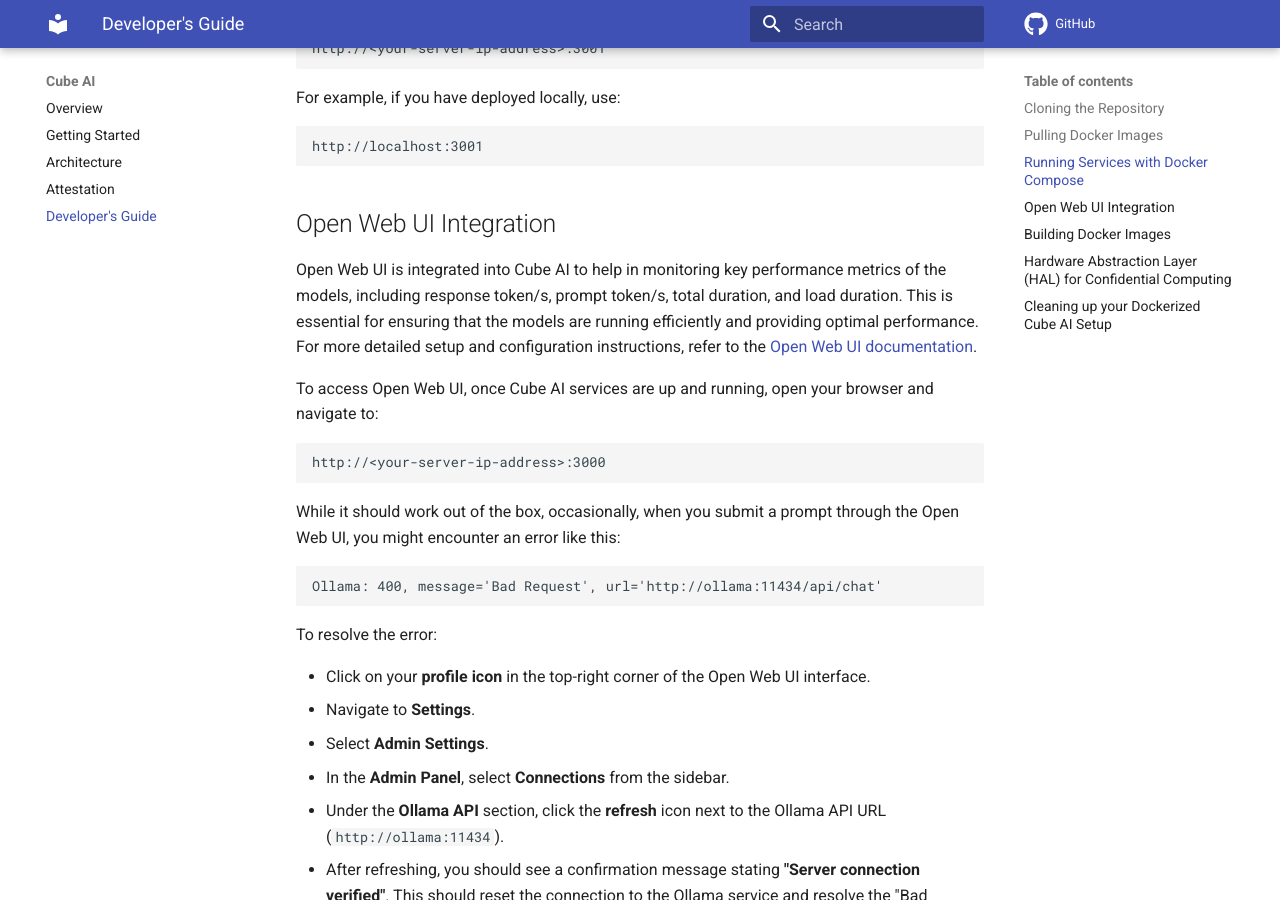
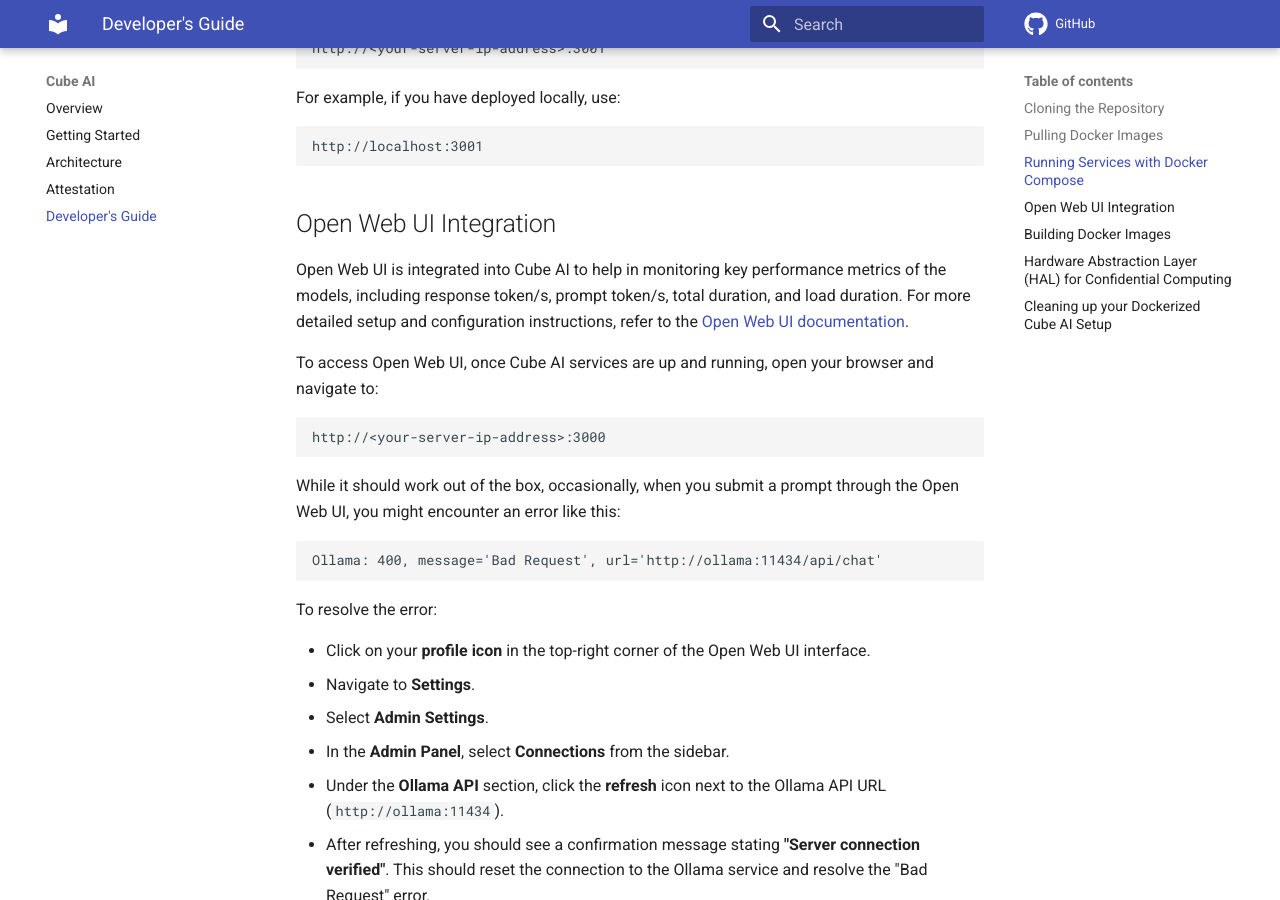
Before and after one commit to ultravioletrs/cube-docs, an MkDocs documentation site: the page built from docs/developer-guide.md, in a window 1280 px wide and 900 px high, scrolled down 702 px. Built offline with MkDocs 1.6.1 and Material for MkDocs 9.7.7, drawn with Linux system fonts in a browser that asks for light colours; comment, search, counter and statistics services are not loaded.

Commit message:
Remove metrics explanation
Signed-off-by: JeffMboya <jangina.mboya@gmail.com>

```diff
--- a/docs/developer-guide.md
+++ b/docs/developer-guide.md
@@ -34,7 +34,7 @@
 
 ## Open Web UI Integration
 
-Open Web UI is integrated into Cube AI to help in monitoring key performance metrics of the models, including response token/s, prompt token/s, total duration, and load duration. This is essential for ensuring that the models are running efficiently and providing optimal performance. For more detailed setup and configuration instructions, refer to the [Open Web UI documentation](https://docs.openwebui.com/).
+Open Web UI is integrated into Cube AI to help in monitoring key performance metrics of the models, including response token/s, prompt token/s, total duration, and load duration. For more detailed setup and configuration instructions, refer to the [Open Web UI documentation](https://docs.openwebui.com/).
 
 To access Open Web UI, once Cube AI services are up and running, open your browser and navigate to:
 
```
